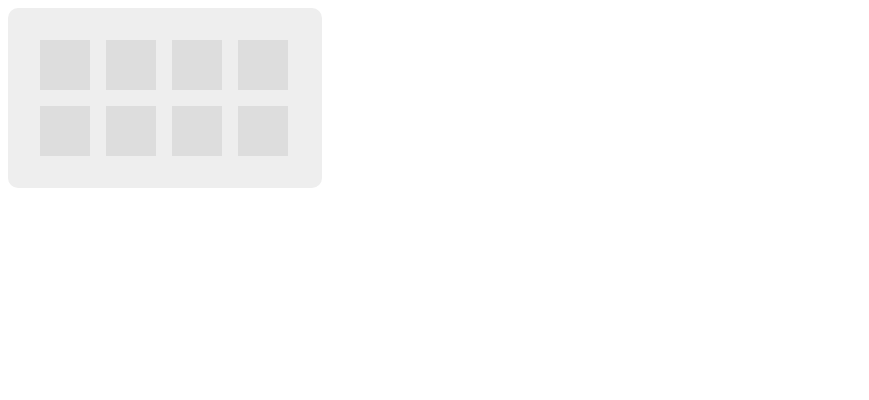
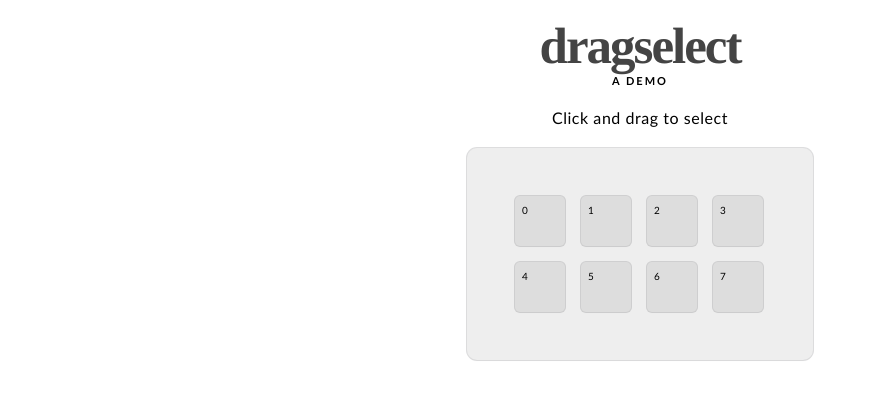
Before and after one commit to ianyeoh/dragselect, a website built with Vite: page examples/plain_html/index.html in a window 1280 px wide. Shown: the whole page, without its empty margins (0-869 px from the left). Built offline with nearby package versions, Linux system fonts and the light colour scheme.

Commit message:
Implemented basic styling on plain-html page

```diff
--- a/examples/plain_html/index.html
+++ b/examples/plain_html/index.html
@@ -8,7 +8,16 @@
     <title>ianyeoh/dragselect</title>
     <body>
         <div id="app">
-            <div id="ds-selectable-area" class="container"></div>
+            <div class="page">
+                <h2>dragselect</h2>
+                <h3>a demo</h3>
+
+                <p class="top-spacing">Click and drag to select</p>
+                <div
+                    id="ds-selectable-area"
+                    class="container top-spacing"
+                ></div>
+            </div>
         </div>
         <script type="module" src="/src/main.ts"></script>
     </body>
--- a/examples/plain_html/src/main.ts
+++ b/examples/plain_html/src/main.ts
@@ -15,10 +15,17 @@
     },
 });
 
-for (let i = 0; i < 8; i++) {
+const numItems = 8;
+for (let i = 0; i < numItems; i++) {
+    /* Create and register the selectable item */
     const newSelectableItem = document.createElement("div");
     newSelectableItem.className = "item";
     selectableArea.appendChild(newSelectableItem);
+    ds.addSelectableItem(newSelectableItem);
 
-    if (i !== 0) ds.addSelectableItem(newSelectableItem);
+    /* Add a numbered tag to the item */
+    const itemIndexText = document.createElement("p");
+    itemIndexText.className = "item-tag";
+    itemIndexText.innerText = String(i);
+    newSelectableItem.appendChild(itemIndexText);
 }
--- a/examples/plain_html/src/style.css
+++ b/examples/plain_html/src/style.css
@@ -1,3 +1,24 @@
+/* This is the default class that is applied to the selection box */
+.ds-selection-box {
+    border: 1px solid #54a5ecaa;
+    background-color: #a2cfeaaa;
+    opacity: 50%;
+}
+
+/* This is the default class that is applied to a selected item */
+.ds-selected {
+    background-color: #433ca6aa !important;
+    color: white;
+    box-shadow: rgba(0, 0, 0, 0.15) 1.95px 1.95px 2.6px !important;
+}
+
+.page {
+    display: flex;
+    flex-direction: column;
+    padding-top: 1rem;
+    align-items: center;
+}
+
 .container {
     display: flex;
     flex-wrap: wrap;
@@ -6,9 +27,10 @@
     max-width: 250px;
     min-width: 100px;
     border-radius: 10px;
-
     background-color: #eee;
-    padding: 2rem;
+    box-shadow: rgba(0, 0, 0, 0.02) 0px 1px 3px 0px,
+        rgba(27, 31, 35, 0.15) 0px 0px 0px 1px;
+    padding: 3rem;
     gap: 1rem;
 
     /* touch-action: none is important to disable scrolling
@@ -18,19 +40,51 @@
 }
 
 .item {
+    border-radius: 5px;
+    box-shadow: rgba(0, 0, 0, 0.02) 0px 1px 3px 0px,
+        rgba(27, 31, 35, 0.15) 0px 0px 0px 1px;
     background-color: #ddd;
     height: 50px;
     width: 50px;
 }
 
-/* This is the default class that is applied to the selection box */
-.ds-selection-box {
-    border: 1px solid #ac71ffaa;
-    background-color: #c9a5fbaa;
-    opacity: 50%;
+.item-tag {
+    font-size: x-small;
+    padding-left: 7px;
+    user-select: none;
 }
 
-/* This is the default class that is applied to a selected item */
-.ds-selected {
-    background-color: blueviolet;
+.top-spacing {
+    margin-top: 1rem;
 }
+
+h2 {
+    font-family: times, Times New Roman, times-roman, georgia, serif;
+    color: #444;
+    margin: 0;
+    padding: 0px 0px 6px 0px;
+    font-size: 51px;
+    line-height: 44px;
+    letter-spacing: -2px;
+    font-weight: bold;
+}
+
+h3 {
+    font-family: Gill Sans, Verdana;
+    font-size: 11px;
+    line-height: 14px;
+    text-transform: uppercase;
+    letter-spacing: 2px;
+    font-weight: bold;
+    margin: 0;
+}
+
+p {
+    font-family: Gill Sans, Verdana;
+    font-weight: lighter;
+    letter-spacing: 0.55px;
+    font-size: 16px;
+    line-height: 28px;
+    margin-block-start: 0;
+    margin-block-end: 0;
+}
```
